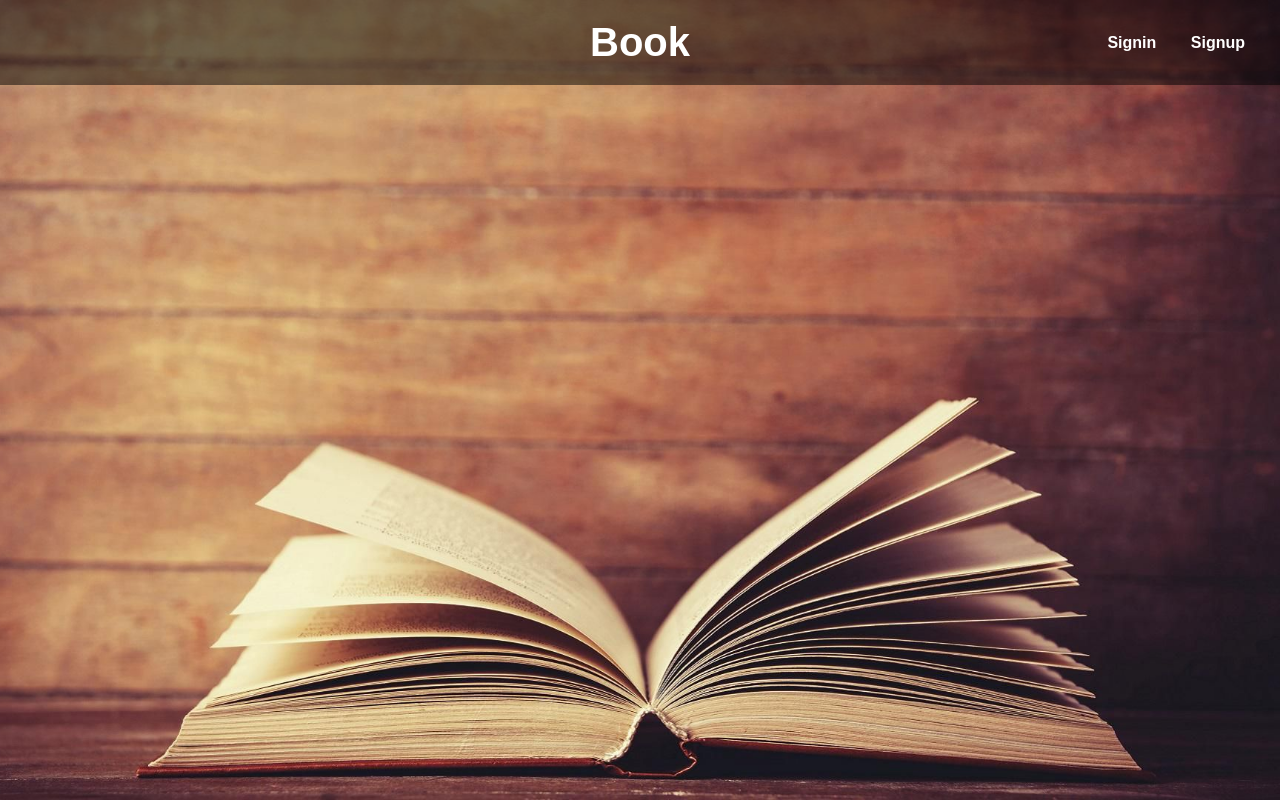
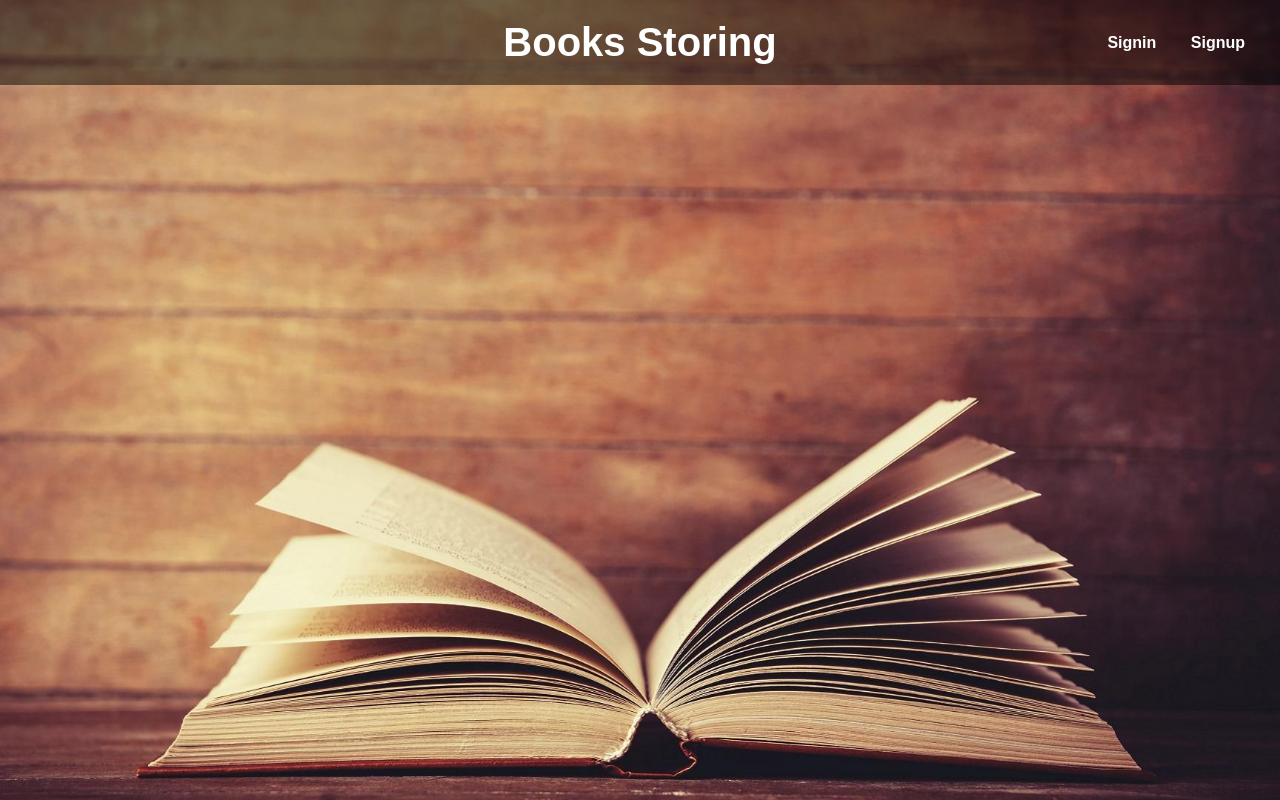
Before and after one commit to Pawan23117541/Devops_Books, a website: page index.html in a window 1280 px wide. Drawn offline with Linux system fonts and the light colour scheme.

Commit message:
Update index.html

```diff
--- a/index.html
+++ b/index.html
@@ -3,12 +3,12 @@
 <head>
     <meta charset="UTF-8">
     <meta name="viewport" content="width=device-width, initial-scale=1.0">
-    <title>Book E-commerce</title>
+    <title>Books Storing</title>
     <link rel="stylesheet" href="style.css">
 </head>
 <body>
     <header>
-        <h1>Book</h1>
+        <h1>Books Storing</h1>
         <nav>
             <a href="login.html">Signin</a>
             <a href="signup.html">Signup</a>
```
